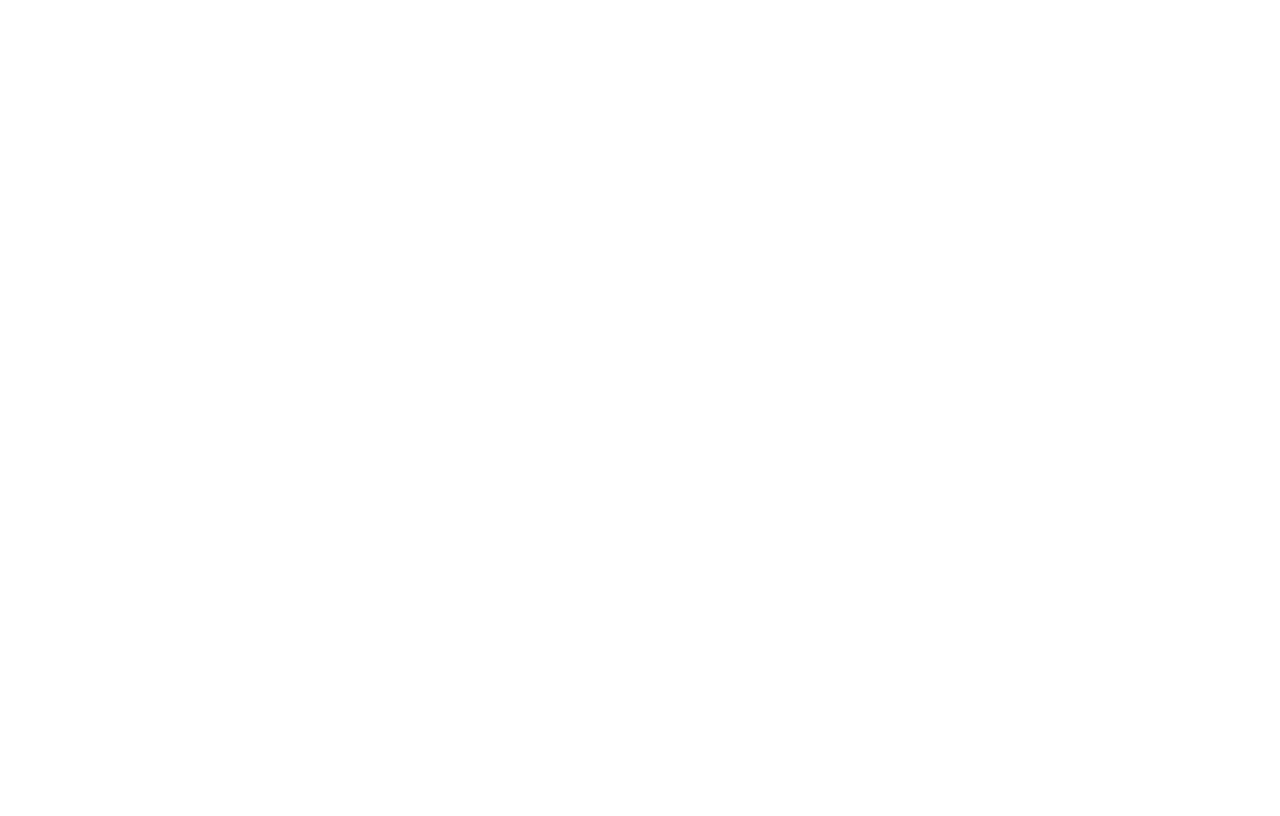
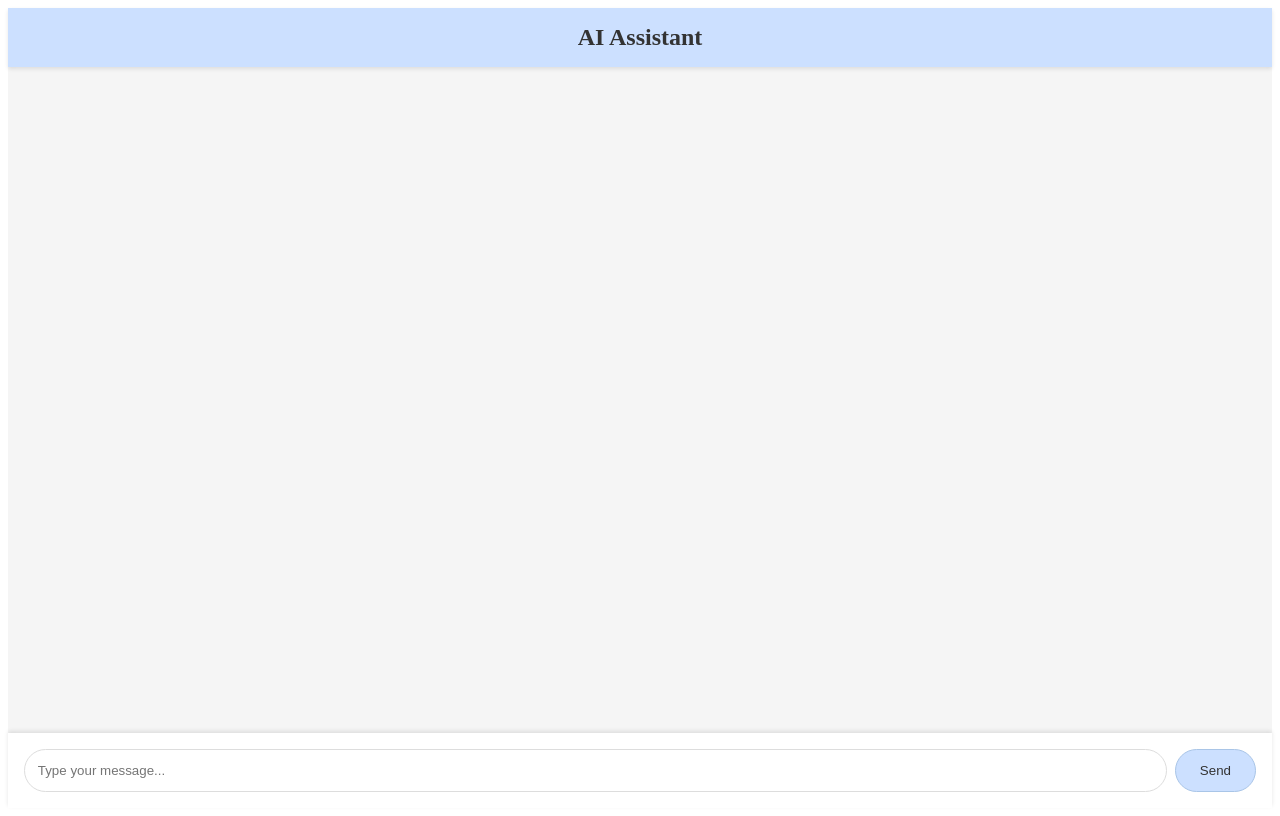
Before and after one commit to AS18DC/Front-Ai, an Angular app: page /chat in a window 1280 px wide. Before the commit this address led to /. Built offline with nearby package versions, Linux system fonts and the light colour scheme.

Commit message:
Add Chat Component and Update Routing

```diff
--- /dev/null
+++ b/src/app/chat/chat.component.css
@@ -0,0 +1,75 @@
+.chat-container {
+  display: flex;
+  flex-direction: column;
+  height: 100vh;
+  background-color: #f5f5f5;
+}
+
+.chat-header {
+  background-color: #cce0ff;
+  padding: 1rem;
+  text-align: center;
+  box-shadow: 0 2px 4px rgba(0,0,0,0.1);
+}
+
+.chat-header h2 {
+  margin: 0;
+  color: #333;
+}
+
+.messages-container {
+  flex: 1;
+  overflow-y: auto;
+  padding: 1rem;
+  display: flex;
+  flex-direction: column;
+  gap: 1rem;
+}
+
+.message {
+  max-width: 70%;
+  padding: 0.8rem;
+  border-radius: 1rem;
+  margin: 0.5rem 0;
+}
+
+.user-message {
+  align-self: flex-end;
+  background-color: #cce0ff;
+  border: 1px solid #a9c5e7;
+}
+
+.ai-message {
+  align-self: flex-start;
+  background-color: #d6d6ff;
+  border: 1px solid #b0b0e0;
+}
+
+.chat-input {
+  padding: 1rem;
+  display: flex;
+  gap: 0.5rem;
+  background-color: white;
+  box-shadow: 0 -2px 4px rgba(0,0,0,0.1);
+}
+
+.chat-input input {
+  flex: 1;
+  padding: 0.8rem;
+  border: 1px solid #ddd;
+  border-radius: 1.5rem;
+  outline: none;
+}
+
+.chat-input button {
+  padding: 0.8rem 1.5rem;
+  background-color: #cce0ff;
+  border: 1px solid #a9c5e7;
+  border-radius: 1.5rem;
+  cursor: pointer;
+  color: #333;
+}
+
+.chat-input button:hover {
+  background-color: #bbdaff;
+}
--- /dev/null
+++ b/src/app/chat/chat.component.html
@@ -0,0 +1,22 @@
+<div class="chat-container">
+  <div class="chat-header">
+    <h2>AI Assistant</h2>
+  </div>
+
+  <div class="messages-container">
+    <div *ngFor="let message of messages"
+         [class]="'message ' + (message.isUser ? 'user-message' : 'ai-message')">
+      <div class="message-content">
+        {{ message.text }}
+      </div>
+    </div>
+  </div>
+
+  <div class="chat-input">
+    <input type="text"
+           [(ngModel)]="newMessage"
+           (keyup.enter)="sendMessage()"
+           placeholder="Type your message...">
+    <button (click)="sendMessage()">Send</button>
+  </div>
+</div>
--- /dev/null
+++ b/src/app/chat/chat.component.ts
@@ -0,0 +1,32 @@
+import { Component } from '@angular/core';
+import { CommonModule } from '@angular/common';
+import { FormsModule } from '@angular/forms';
+
+@Component({
+  selector: 'app-chat',
+  standalone: true,
+  imports: [CommonModule, FormsModule],
+  templateUrl: './chat.component.html',
+  styleUrls: ['./chat.component.css']
+})
+export class ChatComponent {
+  messages: Array<{ text: string; isUser: boolean }> = [];
+  newMessage: string = '';
+
+  sendMessage() {
+    if (this.newMessage.trim()) {
+      // Add user message
+      this.messages.push({ text: this.newMessage, isUser: true });
+
+      // Simulate AI response (in a real app, this would call your AI service)
+      setTimeout(() => {
+        this.messages.push({
+          text: "I'm analyzing the data and preparing insights for you. How can I help you further?",
+          isUser: false
+        });
+      }, 1000);
+
+      this.newMessage = '';
+    }
+  }
+}
--- a/src/app/multi-agentes/multi-agentes.component.html
+++ b/src/app/multi-agentes/multi-agentes.component.html
@@ -1,6 +1,6 @@
 <div class="container-multi-agentes">
   <div class="header-chat">
-    <div class="chat-bubble">Chat</div>
+    <div class="chat-bubble" (click)="navigateToChat()">Chat</div>
   </div>
 
   <div class="main-content-multi">
--- a/src/app/multi-agentes/multi-agentes.component.ts
+++ b/src/app/multi-agentes/multi-agentes.component.ts
@@ -1,24 +1,26 @@
-// src/app/multi-agentes/multi-agentes.component.ts
 import { Component } from '@angular/core';
 import { Router } from '@angular/router';
-import { CommonModule } from '@angular/common'; // Para directivas comunes si las necesitas en el HTML
-import { RouterModule } from '@angular/router'; // Para routerLink (si lo usaras) y consistencia
+import { CommonModule } from '@angular/common';
+import { RouterModule } from '@angular/router';
 
 @Component({
   selector: 'app-multi-agentes',
-  standalone: true, // <-- Componente Standalone
+  standalone: true,
   imports: [
     CommonModule,
-    RouterModule // Aunque la navegación es programática, es bueno tenerlo por si usas routerLink
+    RouterModule
   ],
   templateUrl: './multi-agentes.component.html',
   styleUrls: ['./multi-agentes.component.css']
 })
 export class MultiAgentesComponent {
-
   constructor(private router: Router) {}
 
   navigateToCargarDatos() {
     this.router.navigate(['/cargar-datos']);
   }
+
+  navigateToChat() {
+    this.router.navigate(['/chat']);
+  }
 }
--- a/src/app/visualizacion-datos/visualizacion-datos.component.html
+++ b/src/app/visualizacion-datos/visualizacion-datos.component.html
@@ -7,7 +7,8 @@
     <div class="price-header actual-header">Actual</div>
     <div class="price-header prediccion-header">Predicción</div>
     <ng-container *ngFor="let item of priceData">
-    <div class="price-item"> <span class="product-name">{{ item.name }}</span>
+      <div class="price-item">
+        <span class="product-name">{{ item.name }}</span>
         <div class="price-bar-container">
           <span class="price actual-price">{{ item.actual }}</span>
           <div class="bar actual-bar" [style.width]="item.actualWidth"></div>
@@ -48,7 +49,7 @@
         </div>
       </div>
       <div class="graph-month">Mayo</div>
-      <button class="report-button">Reporte</button>
+      <button class="report-button" (click)="navigateToChat()">Reporte</button>
     </div>
   </div>
 </div>
--- a/src/app/visualizacion-datos/visualizacion-datos.component.ts
+++ b/src/app/visualizacion-datos/visualizacion-datos.component.ts
@@ -1,105 +1,48 @@
-// src/app/visualizacion-datos/visualizacion-datos.component.ts
 import { Component, OnInit } from '@angular/core';
-import { CommonModule } from '@angular/common'; // Necesario para *ngFor, *ngIf, etc.
-import { RouterModule } from '@angular/router'; // Por si añades enlaces o botones de navegación
-
-// Si decides usar una librería de gráficos como Chart.js y esta ofrece un componente standalone o un módulo
-// import { NgChartsModule } from 'ng2-charts'; // Ejemplo para ng2-charts (Chart.js wrapper)
+import { CommonModule } from '@angular/common';
+import { RouterModule, Router } from '@angular/router';
 
 @Component({
   selector: 'app-visualizacion-datos',
-  standalone: true, // <-- Componente Standalone
+  standalone: true,
   imports: [
-    CommonModule, // Esencial si usas *ngFor para priceData en el HTML
+    CommonModule,
     RouterModule
-    // NgChartsModule // Ejemplo si usas una librería de gráficos
   ],
   templateUrl: './visualizacion-datos.component.html',
   styleUrls: ['./visualizacion-datos.component.css']
 })
 export class VisualizacionDatosComponent implements OnInit {
-
-  // Datos de ejemplo para la comparación de precios.
-  // En una aplicación real, estos datos vendrían de un servicio o como entrada al componente.
   priceData = [
     { name: 'Harina Blancaflor Leudante 1kg', actual: '400.000$', prediction: '450.000$', actualWidth: '80%', predictionWidth: '90%', productNameRepeated: 'Harina Blancaflor Leudante 1kg' },
     { name: 'Fideos Matarazzo Mostacholes Rayados 500g', actual: '370.000$', prediction: '300.000$', actualWidth: '70%', predictionWidth: '60%', productNameRepeated: 'Fideos Matarazzo Mostacholes Rayados 500g' },
     { name: 'Aceite Cocinero Girasol Botella PET 900ml', actual: '320.000$', prediction: '280.000$', actualWidth: '60%', predictionWidth: '55%', productNameRepeated: 'Aceite Cocinero Girasol Botella PET 900ml' }
   ];
 
-  // Datos de ejemplo para la lista de productos (sección de búsqueda)
   productList = [
-    { name: 'Melon', icon: 'assets/melon-icon.png' }, // Asegúrate que los paths a los iconos sean correctos
+    { name: 'Melon', icon: 'assets/melon-icon.png' },
     { name: 'Producto A', icon: 'assets/producto-icon.png' },
     { name: 'Producto B', icon: 'assets/producto-icon.png' }
   ];
 
-  // Datos de ejemplo para el gráfico (si se implementara dinámicamente)
-  // graphData: any; // Aquí irían los datos para Chart.js u otra librería
-
-  constructor() { }
+  constructor(private router: Router) { }
 
   ngOnInit(): void {
-    // Aquí podrías cargar datos desde un servicio si fuera necesario
-    // this.loadGraphData(); // Ejemplo
-    // this.createChart(); // Si usas una librería de gráficos
   }
 
   buscarProducto(termino: string) {
     console.log('Buscando producto:', termino);
-    // Lógica para filtrar this.productList o llamar a un servicio
   }
 
   verDetalles(producto: any) {
     console.log('Viendo detalles de:', producto.name);
-    // Lógica para mostrar detalles, quizás navegar a otra vista o mostrar un modal
   }
 
   exportarDatos() {
     console.log('Exportando datos...');
-    // Lógica para exportar los datos (ej. a CSV, PDF)
   }
 
-  generarReporte() {
-    console.log('Generando reporte...');
-    // Lógica para generar un reporte
+  navigateToChat() {
+    this.router.navigate(['/chat']);
   }
-  // Example for Chart.js - you'll need to install and configure it
-  /*
-  createChart(): void {
-    const ctx = document.getElementById('myChart') as HTMLCanvasElement;
-    if (ctx) {
-      new Chart(ctx, {
-        type: 'bar', // or 'line', etc.
-        data: {
-          labels: ['1', '2', '3', '4'], // Example labels
-          datasets: [{
-            label: 'Ventas mayo pasado',
-            data: [65, 59, 80, 81], // Example data
-            backgroundColor: 'rgba(255, 242, 204, 0.7)', // Light yellow
-            borderColor: 'rgba(230, 207, 138, 1)',
-            borderWidth: 1
-          },
-          {
-            label: 'Ventas mayo nspro esperables',
-            data: [45, 70, 35, 73], // Example data
-            backgroundColor: 'rgba(214, 214, 255, 0.7)', // Light purple
-            borderColor: 'rgba(176, 176, 224, 1)',
-            borderWidth: 1
-          }]
-        },
-        options: {
-          scales: {
-            y: {
-              beginAtZero: true,
-              max: 90 // Adjust based on your data (90k)
-            }
-          },
-          responsive: true,
-          maintainAspectRatio: false
-        }
-      });
-    }
-  }
-  */
 }
```
Also changed, not shown: src/app/app.routes.ts (+4 -4 lines). Lines whose indentation alone changed are shown as unchanged.
